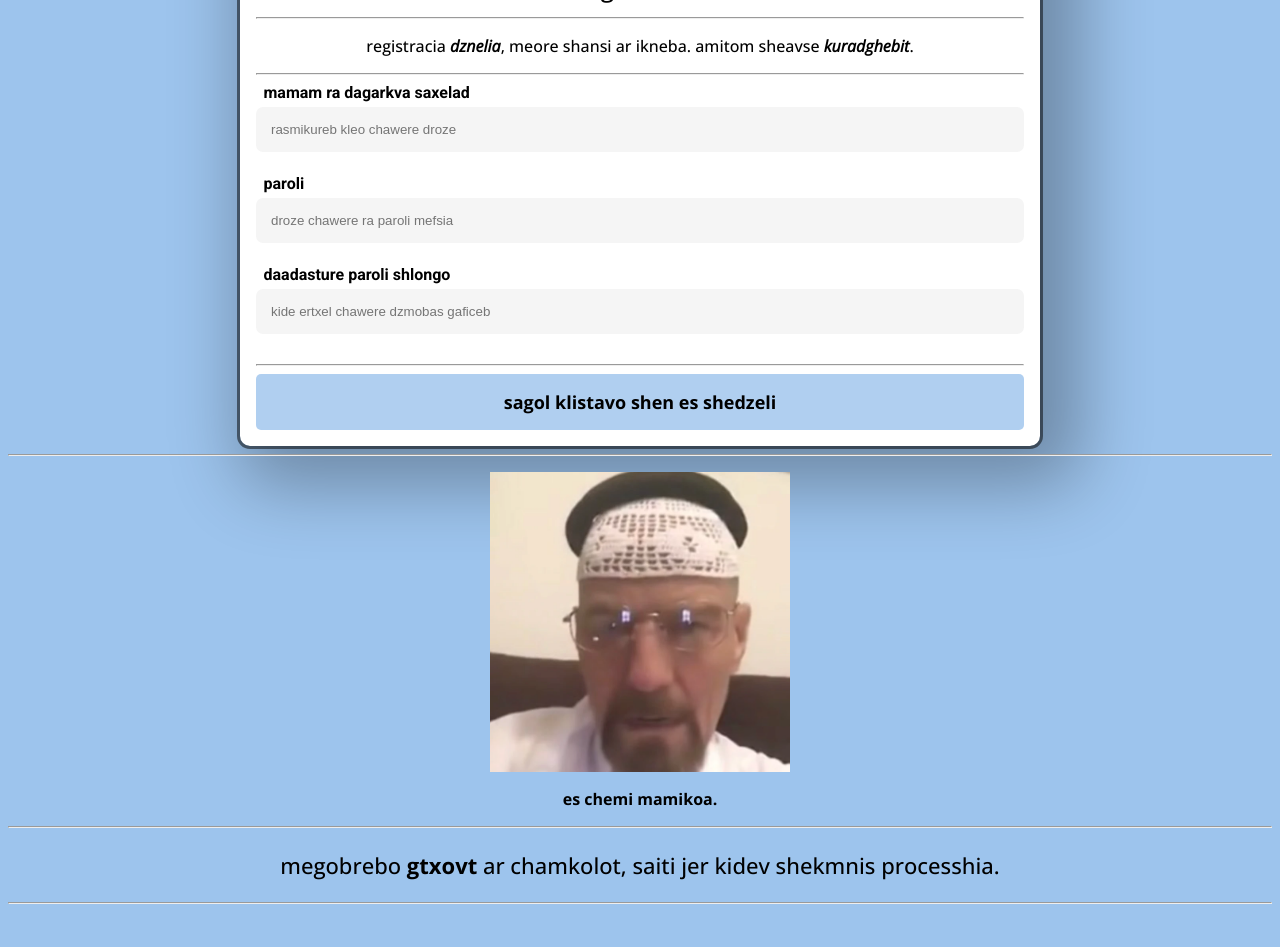
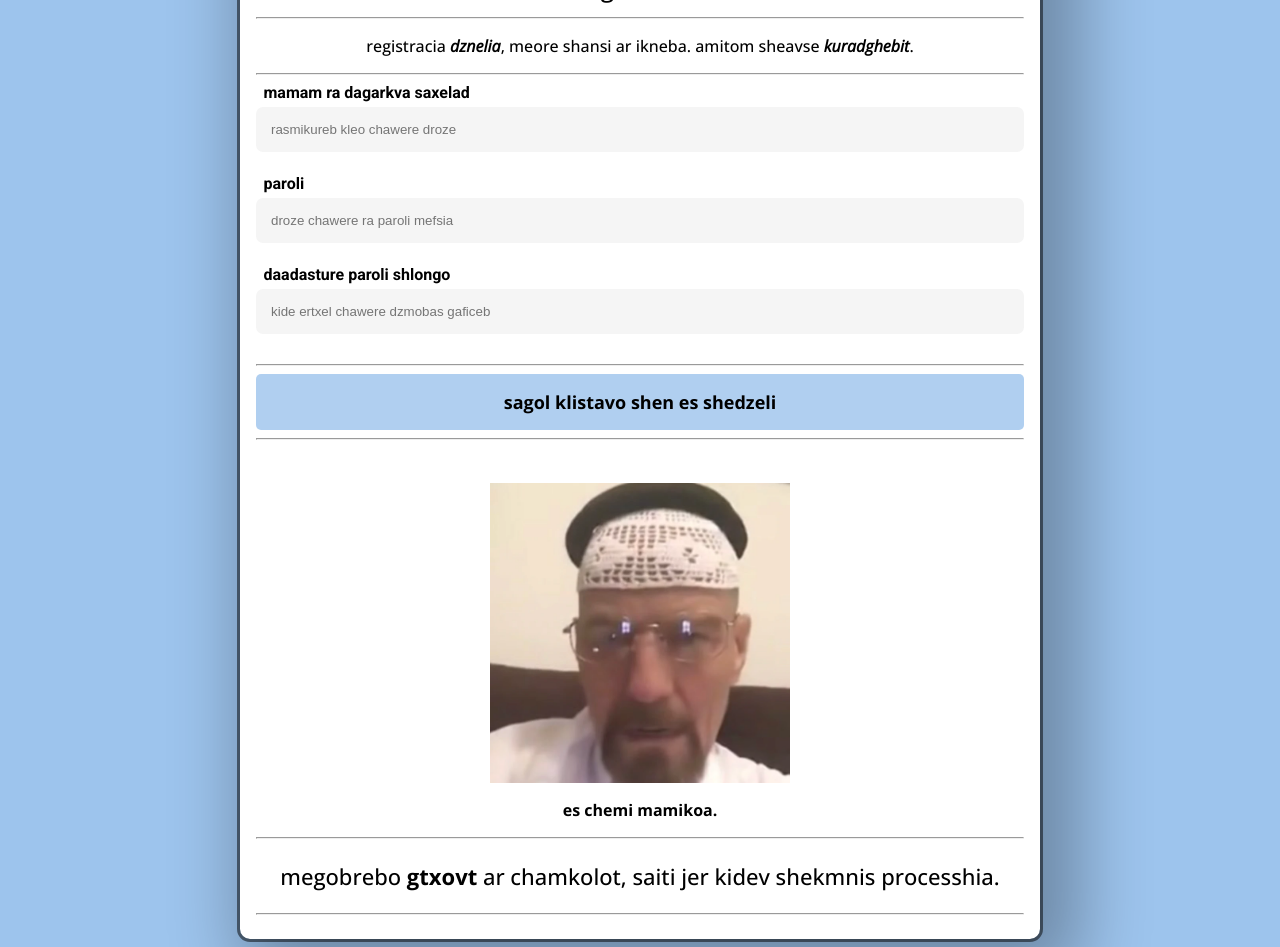
Before and after one commit to vajachanturia/vajachanturia.github.io, a plain HTML site: page index.html in a window 1280 px wide. Shown: the part 109-1056 px from the top of the page. Before the commit the page ends 1021 px from the top, so only its background shows below. Drawn offline with nearby package versions, Linux system fonts and the light colour scheme.

Commit message:
minor change
-declared the single image of webpage as <figure> and added caption.

-removed unnecessary id "mamiko" of the image from both css and html files, which was used for stating height and width; instead declared inside of the <img> tag.

-added alternative description of the image, in case if it is not displayable on the webpage.

```diff
--- a/index.html
+++ b/index.html
@@ -37,16 +37,22 @@
 
         <hr>
         <button class="registerbtn" type="submit">sagol klistavo shen es shedzeli</button>
-        </div>
     </form>
-    <hr/>
-    <p> </p>
-    <p> </p>
-    <img id="mamiko" src="images/mamiko.png" width="200" height="200">
-        <p id="mamikotxt">es chemi mamikoa.</p>
-        <hr/>
-        <p id="gafrt">megobrebo <b>gtxovt</b> ar chamkolot, saiti jer kidev shekmnis processhia.</p>
-        <hr/>
+<hr>
+<br>
+   <figure>
+    <img src="images/mamiko.png"
+        alt="Front Camera Selfie of Bryan Cranston lookalike; Wearing "
+        width="300"
+        height="300">
+          <figcaption>
+               <p id="mamikotxt">es chemi mamikoa.</p>
+          </figcaption>
+    </figure>
+
+<hr>
+    <p id="gafrt">megobrebo <b>gtxovt</b> ar chamkolot, saiti jer kidev shekmnis processhia.</p>
+<hr>
 </div>
 </body>
 </html>
--- a/styles/style.css
+++ b/styles/style.css
@@ -77,10 +77,6 @@ img {
     margin: 0 auto;
 }
 
-#mamiko {
-    height: 300px;
-    width: 300px;
-}
 
 label {
     font-family: 'Roboto', sans-serif;
```
